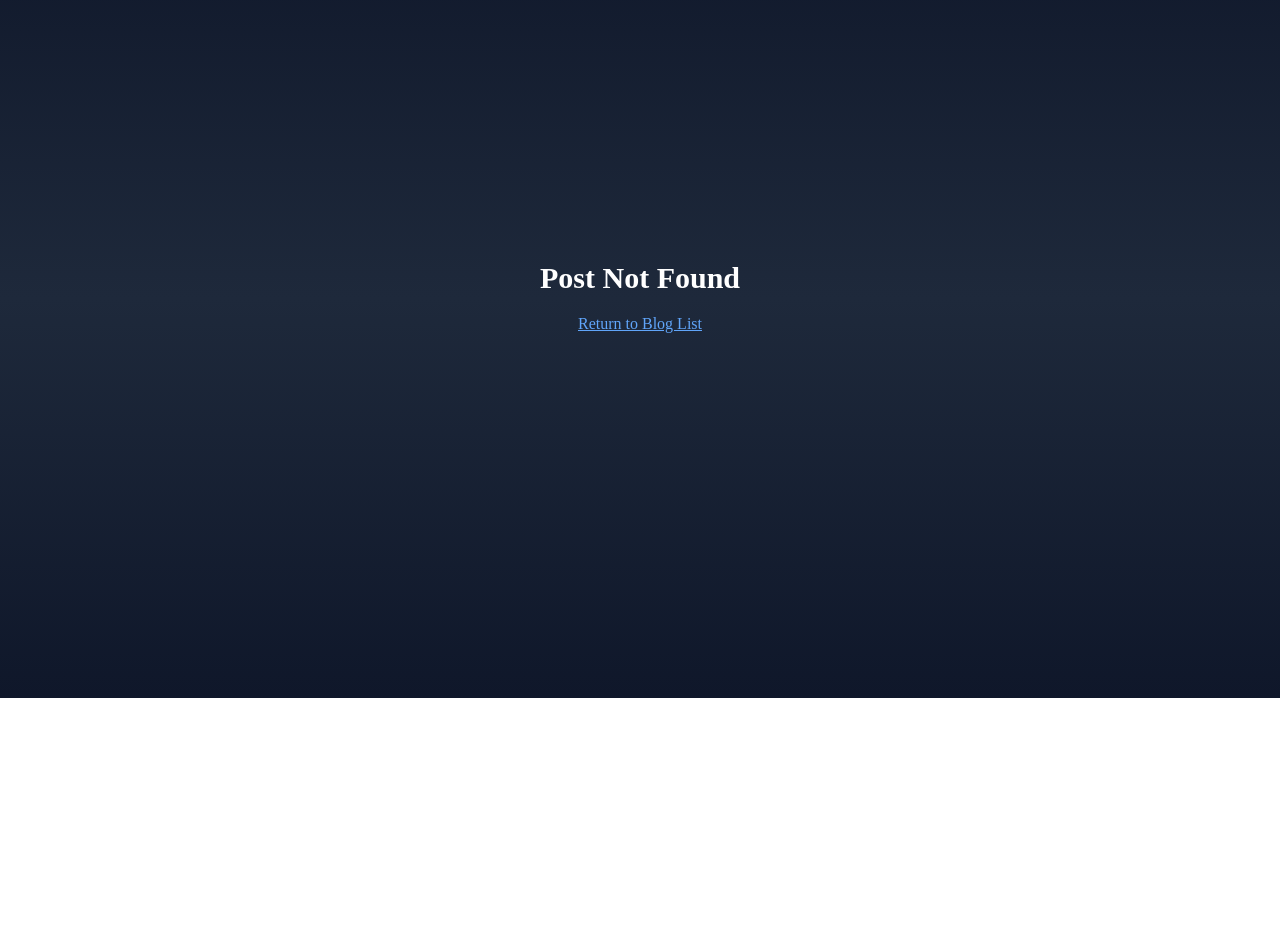
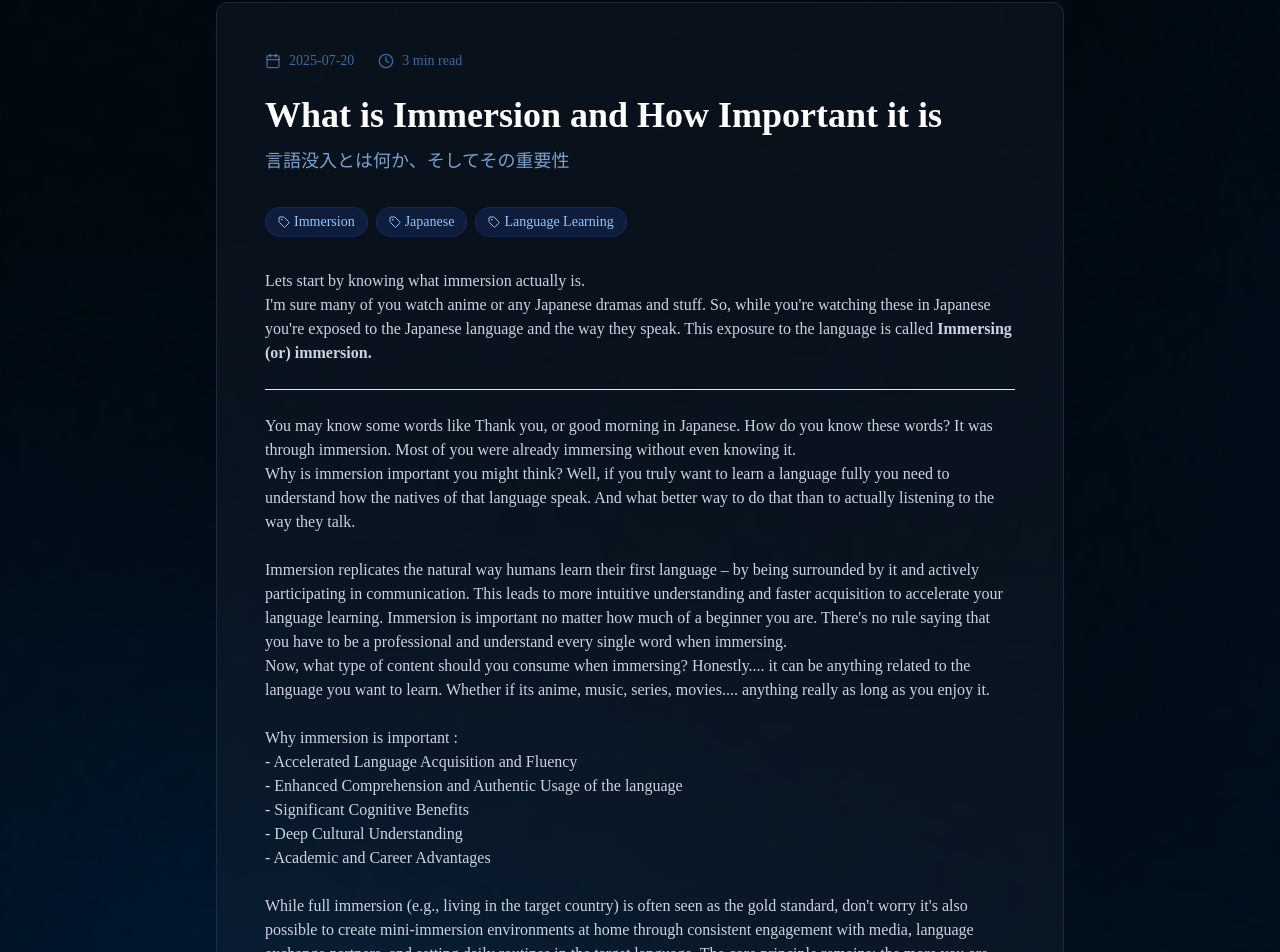
Before and after one commit to Sigmabond01/SigmaBlog, a React (Vite) app: page /blog/importance-of-immersion in a window 1280 px wide. Before the commit this address had no page. Shown: the part 102-1054 px from the top of the page. Before the commit the page ends 800 px from the top, so only its background shows below. Built offline with nearby package versions, Linux system fonts and the light colour scheme; a web font is replaced by a local one.

Commit message:
Added blog

```diff
--- a/src/blog/data/Blogdata.ts
+++ b/src/blog/data/Blogdata.ts
@@ -102,4 +102,58 @@ KIBAN - <a href="https://kiban-one.vercel.app" target="_blank">https://kiban-one
     readTime: "3 min read",
     tags: ["Japan", "Japanese", "language"]
   },
+  {
+  id: "importance-of-immersion",
+  title: "What is Immersion and How Important it is",
+  titleJapanese: "言語没入とは何か、そしてその重要性",
+  excerpt: "So then let's start by knowing what immersion actually is. Most of you were already immersing without even knowing it.",
+  content: `
+<p>Lets start by knowing what immersion actually is.</p>
+<p>I'm sure many of you watch anime or any Japanese dramas and stuff. So, while you're watching these in Japanese you're exposed to the Japanese language and the way they speak. This exposure to the language is called <strong >Immersing (or) immersion.</strong></p>
+<br />
+<hr />
+<br />
+
+<p>You may know some words like Thank you, or good morning in Japanese. How do you know these words? It was through immersion. Most of you were already immersing without even knowing it.</p>
+<p>Why is immersion important you might think? Well, if you truly want to learn a language fully you need to understand how the natives of that language speak. And what better way to do that than to actually listening to the way they talk.</p>
+
+<br />
+
+<p>Immersion replicates the natural way humans learn their first language – by being surrounded by it and actively participating in communication. This leads to more intuitive understanding and faster acquisition to accelerate your language learning. Immersion is important no matter how much of a beginner you are. There's no rule saying that you have to be a professional and understand every single word when immersing.</p>
+<p>Now, what type of content should you consume when immersing? Honestly.... it can be anything related to the language you want to learn. Whether if its anime, music, series, movies.... anything really as long as you enjoy it.</p>
+
+<br />
+
+<h3>Why immersion is important :</h3>
+
+<ul>
+  <li>- Accelerated Language Acquisition and Fluency</li>
+  <li>- Enhanced Comprehension and Authentic Usage of the language</li>
+  <li>- Significant Cognitive Benefits</li>
+  <li>- Deep Cultural Understanding</li>
+  <li>- Academic and Career Advantages</li>
+</ul>
+
+<br />
+
+<p>While full immersion (e.g., living in the target country) is often seen as the gold standard, don't worry it's also possible to create mini-immersion environments at home through consistent engagement with media, language exchange partners, and setting daily routines in the target language. The core principle remains: the more you are surrounded by and actively use the language, the faster and more effectively you will learn.</p>
+<br />
+<p>You can also try talking to real people to improve your fluency through sites like omegle or online games or whatever there is out there. Obiviously if you are a beginner, you might feel like this is a waste of time since you have to go to the dictionary to search up the meaning of every word. But, with time and consistently you will be able to watch and enjoy the content in a flow state.</p>
+
+<p>p.s. even I am at the part where I have to search up every word and I can indeed confirm that its a bit annoying but I will not stop and keep going.</p>
+<br />
+
+<p>I started thinking, what if there was a website where I can stream content with dual subtitles and when I click on every word it shows me the meaning of that word? I took matters into my own hands and started building KOTONAMI. A site where you can stream your favourite content without the hassle of searching a word every 2 seconds.</p>
+<br />
+<p>So, please look forward to it and I hope to see you again later.(^_^)</p>
+<br />
+<hr />
+<br />
+<img src="/immersion.png" alt="Immersion Visual" class="w-full rounded-lg shadow-md" />
+`,
+  date: "2025-07-20",
+  readTime: "3 min read",
+  tags: ["Immersion", "Japanese", "Language Learning"]
+}
+
 ];
```
Also changed, not shown: 1 other file (tests, documents, lock files or other folders).
